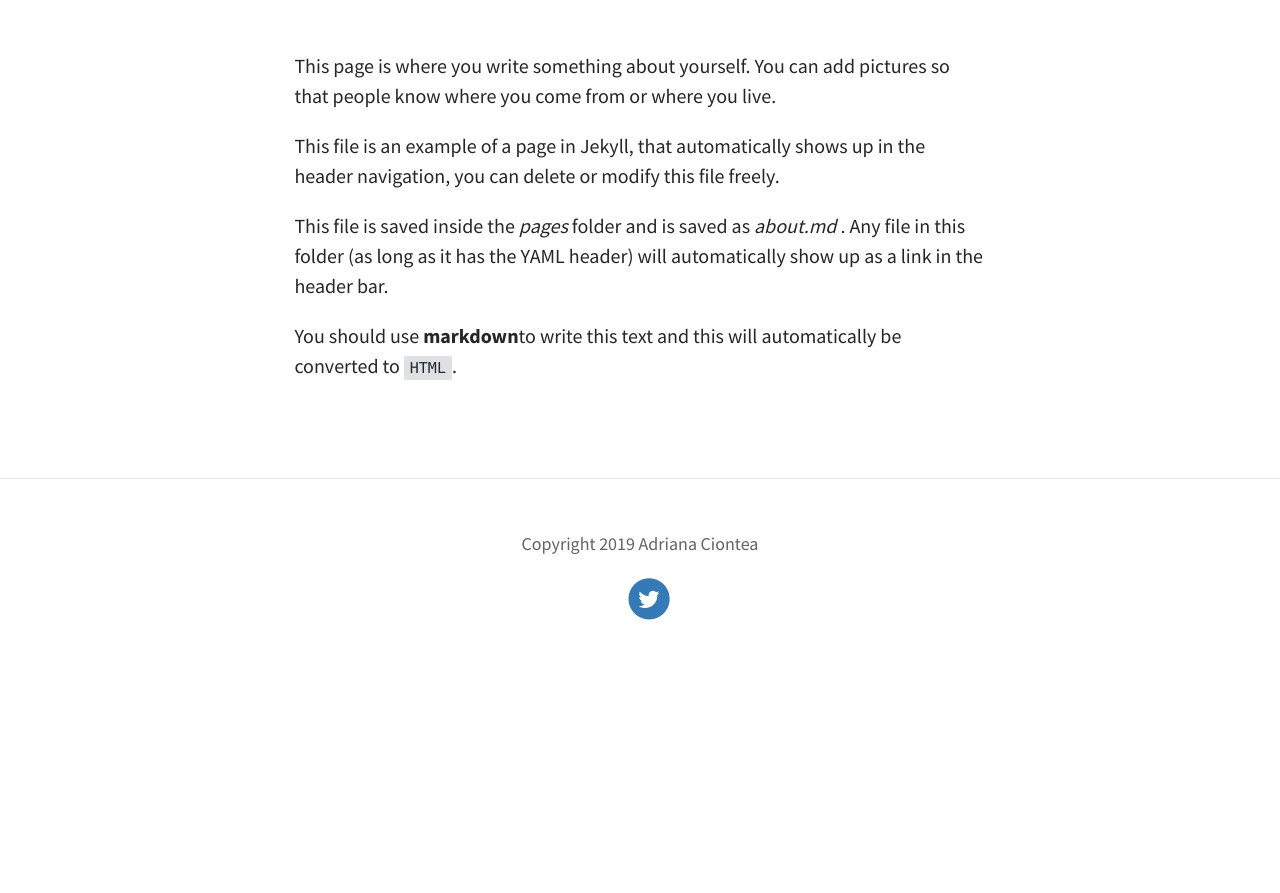
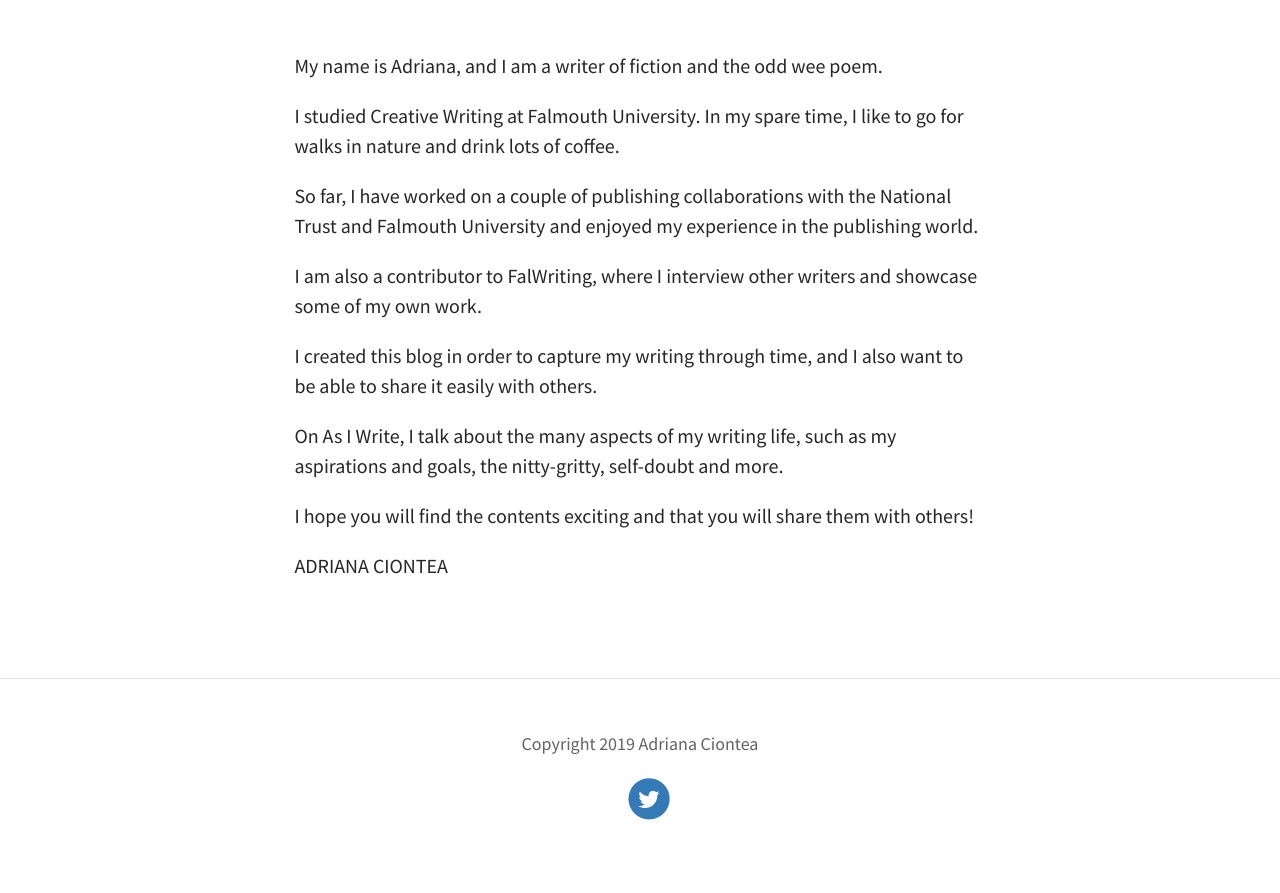
Before and after one commit to adrianaciontea/adrianaciontea, a Jekyll site: the page built from pages/about.md, in a window 1280 px wide. Shown: the part 416-1309 px from the top of the page. Built offline with Jekyll 4.4.1, drawn with Linux system fonts in a browser that asks for light colours; before the commit the page ends 1109 px from its top, so only the background shows below that.

Commit message:
about picture

```diff
--- a/pages/about.md
+++ b/pages/about.md
@@ -3,16 +3,24 @@ layout: page
 title: About
 subtitle: All about me and my life #optional sub title to the post
 permalink: /about/
-header_feature_image:  /images/log.jpg #replace this for yours
+header_feature_image: /img/hannah-grace--Rtl4DIBxj0-unsplash
 tags:
 published: true
 description:
 ---
 
-This page is where you write something about yourself. You can add pictures so that people know where you come from or where you live.
+My name is Adriana, and I am a writer of fiction and the odd wee poem.
 
-This file is an example of a page in Jekyll, that automatically shows up in the header navigation, you can delete or modify this file freely.
+I studied Creative Writing at Falmouth University. In my spare time, I like to go for walks in nature and drink lots of coffee.
 
-This file is saved inside the _pages_ folder and is saved as _about.md_ . Any file in this folder (as long as it has  the YAML header) will automatically show up as a link in the header bar.
+So far, I have worked on a couple of publishing collaborations with the National Trust and Falmouth University and enjoyed my experience in the publishing world.
 
-You should use **markdown**to write this text and this will automatically be converted to `HTML`.
+I am also a contributor to FalWriting, where I interview other writers and showcase some of my own work.
+
+I created this blog in order to capture my writing through time, and I also want to be able to share it easily with others.
+
+On As I Write, I talk about the many aspects of my writing life, such as my aspirations and goals, the nitty-gritty, self-doubt and more.
+
+I hope you will find the contents exciting and that you will share them with others!
+
+ADRIANA CIONTEA
```
Also changed, not shown: 5 other files.
